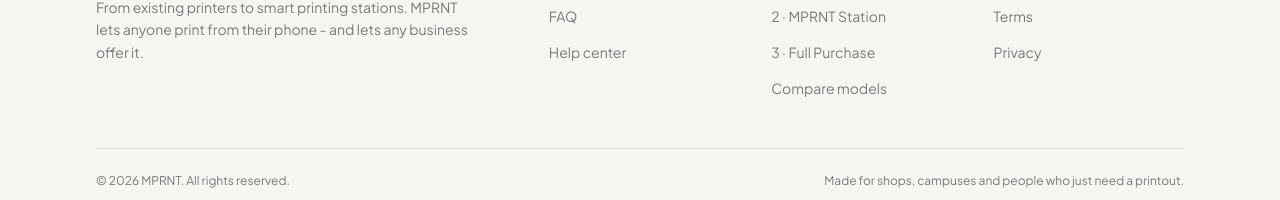
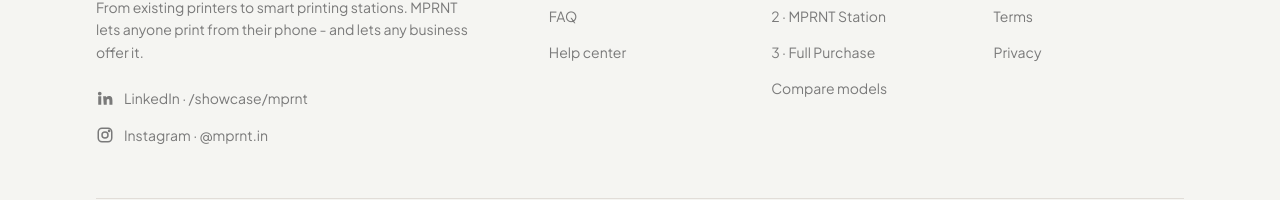
Before and after one commit to mprnt/Website, a Next.js app in the folder main/: page / in a window 1280 px wide. Shown: the part 3793-3993 px from the top of the page. Built offline with nearby package versions, Linux system fonts and the light colour scheme; no server answers.

Commit message:
feat: add social media links to Footer component and update SITE configuration

```diff
--- a/main/src/components/Footer.tsx
+++ b/main/src/components/Footer.tsx
@@ -2,6 +2,7 @@
 
 import Link from 'next/link';
 import { Logo } from './Navbar';
+import { SITE } from '../lib/site';
 
 interface FooterProps {
   compact?: boolean;
@@ -62,6 +63,26 @@
             <p className="mt-5 max-w-sm text-sm text-text-muted leading-relaxed">
               From existing printers to smart printing stations. MPRNT lets anyone print from their phone - and lets any business offer it.
             </p>
+            <ul className="mt-6 space-y-3">
+              <li>
+                <a href={SITE.social.linkedin.url} target="_blank" rel="noopener noreferrer" className="inline-flex items-center gap-2.5 text-sm text-text-muted hover:text-primary transition-colors">
+                  <svg aria-hidden="true" className="w-[18px] h-[18px]" viewBox="0 0 24 24" fill="currentColor">
+                    <path d="M4.98 3.5a2.5 2.5 0 1 1 0 5 2.5 2.5 0 0 1 0-5zM3 9.75h4V21H3zM9.5 9.75h3.8v1.6h.05c.53-1 1.83-2.05 3.77-2.05 4.03 0 4.78 2.65 4.78 6.1V21h-4v-5c0-1.2-.02-2.73-1.66-2.73-1.67 0-1.92 1.3-1.92 2.64V21h-4z" />
+                  </svg>
+                  LinkedIn · {SITE.social.linkedin.handle}
+                </a>
+              </li>
+              <li>
+                <a href={SITE.social.instagram.url} target="_blank" rel="noopener noreferrer" className="inline-flex items-center gap-2.5 text-sm text-text-muted hover:text-primary transition-colors">
+                  <svg aria-hidden="true" className="w-[18px] h-[18px]" viewBox="0 0 24 24" fill="none" stroke="currentColor" strokeWidth={2}>
+                    <rect x="3" y="3" width="18" height="18" rx="5" />
+                    <circle cx="12" cy="12" r="4" />
+                    <circle cx="17.5" cy="6.5" r="0.8" fill="currentColor" />
+                  </svg>
+                  Instagram · {SITE.social.instagram.handle}
+                </a>
+              </li>
+            </ul>
           </div>
           <div className="grid grid-cols-2 sm:grid-cols-3 gap-8">
             {columns.map((c) => (
--- a/main/src/lib/site.ts
+++ b/main/src/lib/site.ts
@@ -16,6 +16,11 @@
     display: '+91 89894 94417',
     tel: '+918989494417',
   },
+  // The official company pages. The share tokens on the copied links are not kept.
+  social: {
+    linkedin: { handle: '/showcase/mprnt', url: 'https://www.linkedin.com/showcase/mprnt/' },
+    instagram: { handle: '@mprnt.in', url: 'https://www.instagram.com/mprnt.in/' },
+  },
   // One official mailbox handles support, business, privacy and legal queries.
   email: {
     support: email,
```
